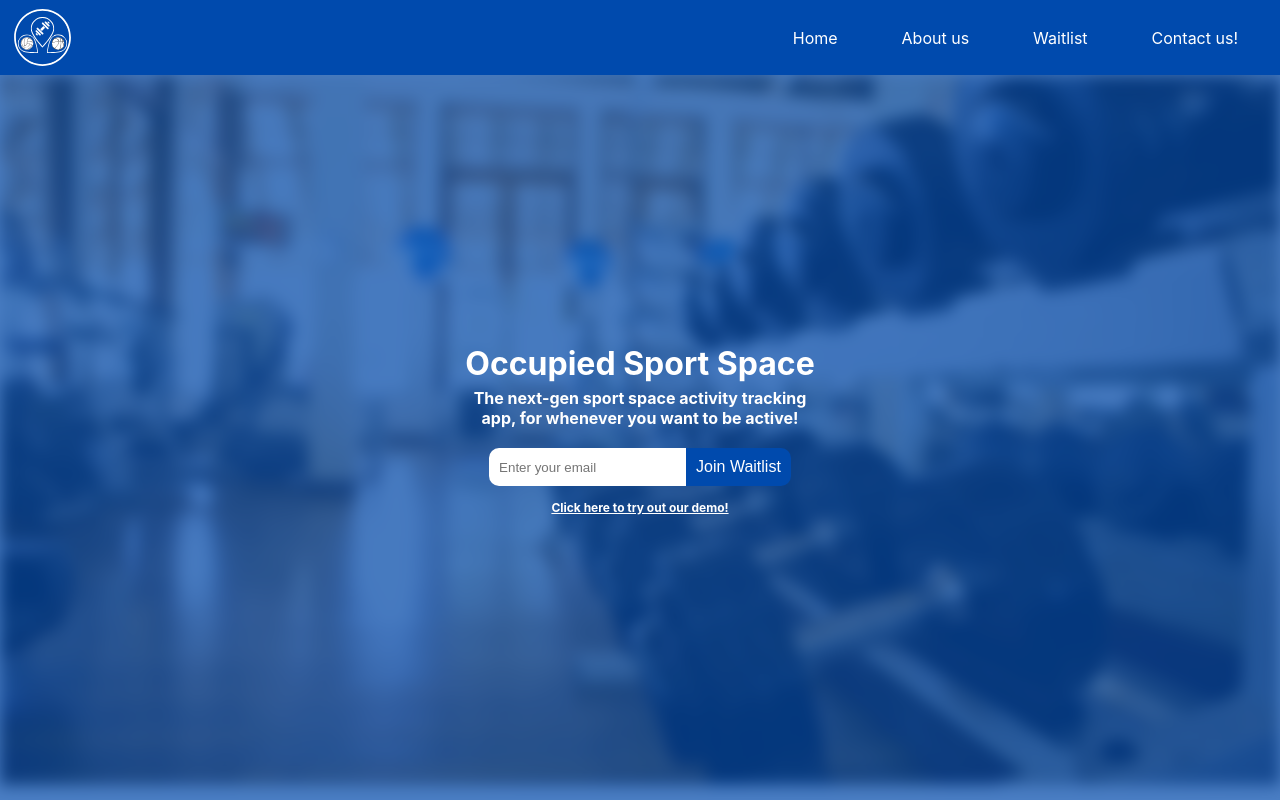
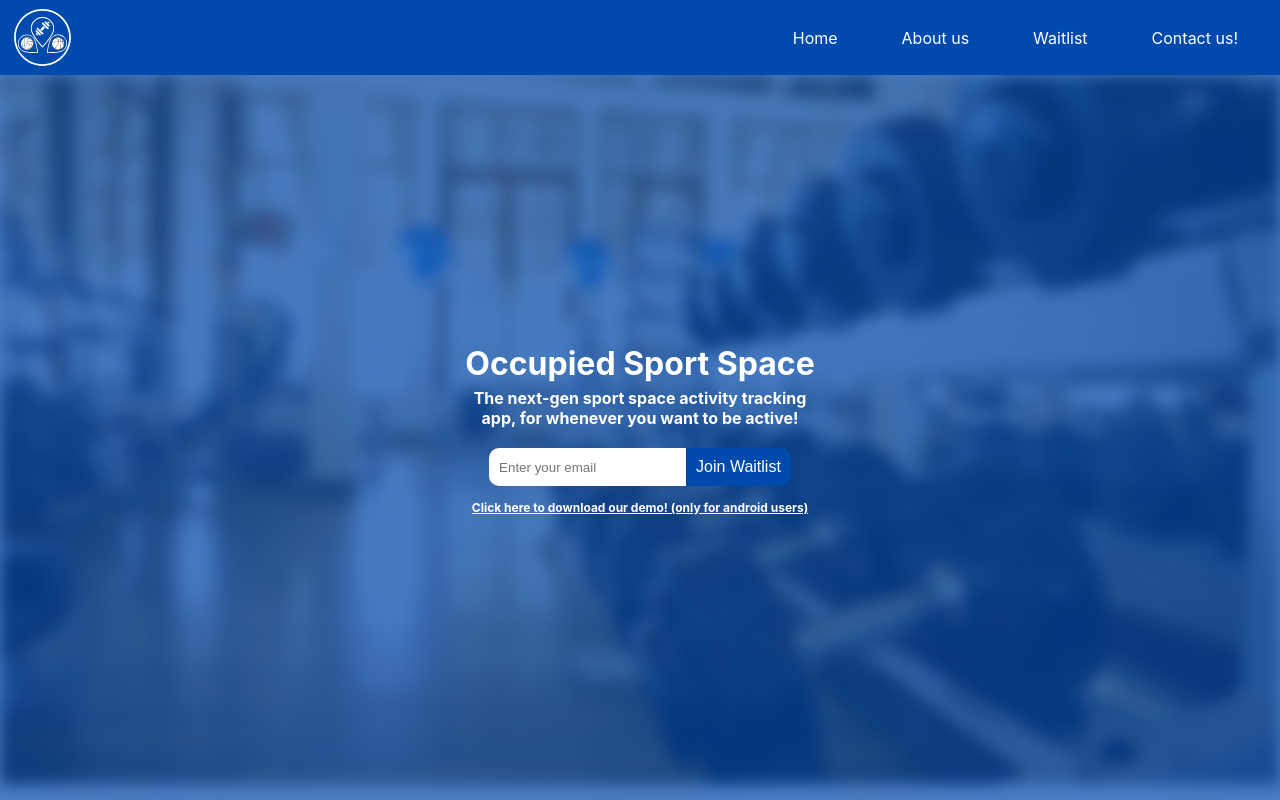
Before and after one commit to Occupied-Sport-Space/oss-landing, a React (Create React App) app: page / in a window 1280 px wide. Built offline with nearby package versions, Linux system fonts and the light colour scheme; what pocketbase would draw is missing.

Commit message:
changed text

```diff
--- a/src/components/HeroSection/HeroSection.tsx
+++ b/src/components/HeroSection/HeroSection.tsx
@@ -76,7 +76,7 @@ export const HeroSection = () => {
               </span>
             )}
             <a className={styles.download} href="/download/demo.apk" download>
-              Click here to try out our demo!
+              Click here to download our demo! (only for android users)
             </a>
           </div>
         </div>
```
